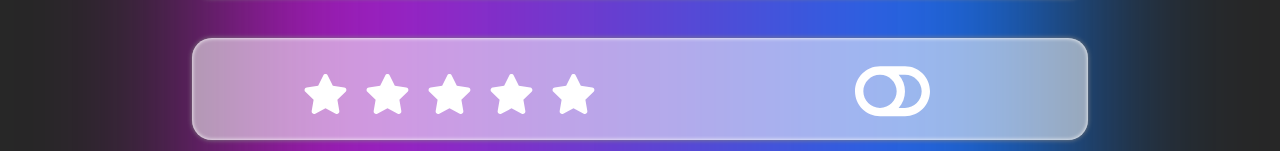
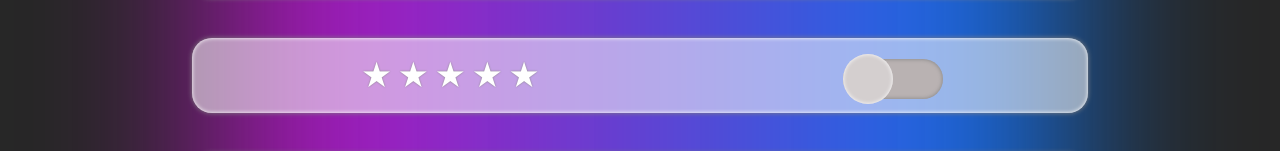
Before and after one commit to miguelCidPaz/PAMovies, a React (Create React App) app: page / in a window 1280 px wide. Shown: the part 754-905 px from the top of the page. Built offline with nearby package versions, Linux system fonts and the light colour scheme; the HTML template or start-up script is replaced by a standard one.

Commit message:
stars and switch

```diff
--- a/src/components/FilmDetails/DetailValorations.jsx
+++ b/src/components/FilmDetails/DetailValorations.jsx
@@ -1,26 +1,33 @@
-import { useEffect } from 'react'
+import { useState } from 'react'
 import { FontAwesomeIcon } from '@fortawesome/react-fontawesome'
 import { faStar, faToggleOn, faToggleOff } from '@fortawesome/free-solid-svg-icons'
 
 const DetailValorations = (props) => {
+    const [isSelect, setIsSelect] = useState(0);
 
-    useEffect(() => {
-    }, [props])
-
-    return (<>
-        {console.log(props.rating)}
+    return (
         <section className="filmdetails--section filmdetails--valorations">
             <div className='filmdetails--stars'>
                 {props.rating.map((element, index) => {
-                    return <button key={index} className={props.puntuation > index ? 'star-point' : 'star'} value={element} onClick={(e) => props.selectScore(e.currentTarget.value)}><FontAwesomeIcon size="3x" icon={faStar} /></button>
+                    return <button key={index}
+                        className={props.puntuation > index || isSelect > index ? 'star-point' : 'star'}
+                        value={element}
+                        onMouseOver={(e) => setIsSelect(e.currentTarget.value)}
+                        onMouseOut={(e) => setIsSelect(0)}
+                        onClick={(e) => props.selectScore(e.currentTarget.value)}>
+                        <p>★</p>
+                    </button>
                 })}
             </div>
             <div className='filmdetails--show-or-not'>
                 <button className='filmdetails--check' onClick={props.selectView}>
-                    <FontAwesomeIcon color={props.view ? "yellow" : "white"} size='5x' icon={props.view ? faToggleOn : faToggleOff} />
+                    {/* <FontAwesomeIcon color={props.view ? "yellow" : "white"} size='5x' icon={props.view ? faToggleOn : faToggleOff} /> */}
+                    <div className={props.view ? 'filmdetails--bar-checked' : 'filmdetails--bar'}>
+
+                    </div>
                 </button>
             </div>
-        </section></>
+        </section>
     )
 }
 
--- a/src/components/FilmDetails/_filmDetails.scss
+++ b/src/components/FilmDetails/_filmDetails.scss
@@ -18,22 +18,24 @@
 .filmdetails--stars{
     display: flex;
     flex-direction: row;
+    justify-content: center;
     gap: 10px;
     width: 300px;
 
     .star, .star-point{
         cursor: pointer;
-        text-shadow: 0 0 31px inset rgb(143, 60, 60);
         background-color: transparent;
+        text-shadow: 0 0 2px grey;
         border: 1px grey;
         outline: none;
         color: white;
-        width: 50%;
-        height: 30px;
+        font-size: 30px;
+        transition-duration: 0.5s;
+        font-weight: bolder;
 
-        &:hover{
+        &:hover {
             color: yellow;
-        }
+          }
     }
 
     .star-point{
@@ -50,6 +52,62 @@
         border: 0px;
         outline: none;
         height: 30px;
+    }
+
+    .filmdetails--bar, .filmdetails--bar-checked{
+        position: relative;
+        width: 100px;
+        height: 40px;
+        background-color: rgb(185, 178, 178);
+        border-radius: 30px;
+        box-shadow: 0 0 4px inset grey;
+
+        &::before{
+            content:'';
+            position: absolute;
+            top: -5px;
+            height: 50px;
+            width: 50px;
+            border-radius: 30px;
+            box-shadow: 0 0 4px rgb(197, 193, 193);
+        }
+    }
+
+    .filmdetails--bar{
+        &::before{
+            box-shadow: 0 0 4px inset white;
+            animation: unCheck 1s;
+            animation-fill-mode: forwards;
+        }
+    }
+
+    .filmdetails--bar-checked{
+        &::before{
+            animation: check 1s;
+            animation-fill-mode: forwards;
+        }
+    }
+}
+
+@keyframes check {
+    from{
+        left: 0px;
+        background-color: rgb(212, 207, 207);
+    }
+    to{
+        left: 50px;
+        background-color: rgb(243, 243, 172);
+    }
+}
+
+@keyframes unCheck {
+    from{
+        left:50px;
+        background-color: rgb(243, 243, 172);
+    }
+    to{
+        left: 0px;
+        background-color: rgb(212, 207, 207);
     }
 }
 
```
